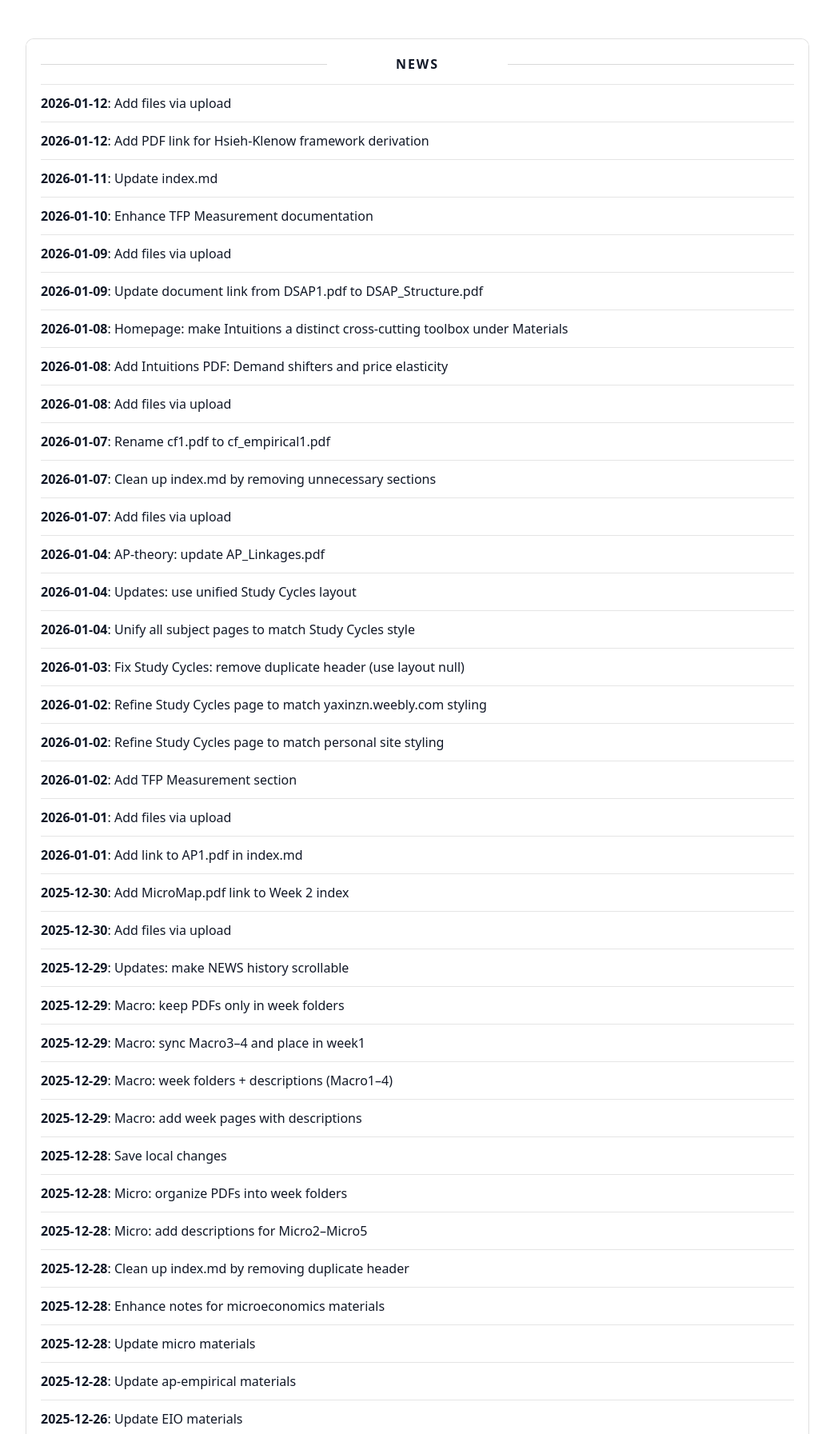
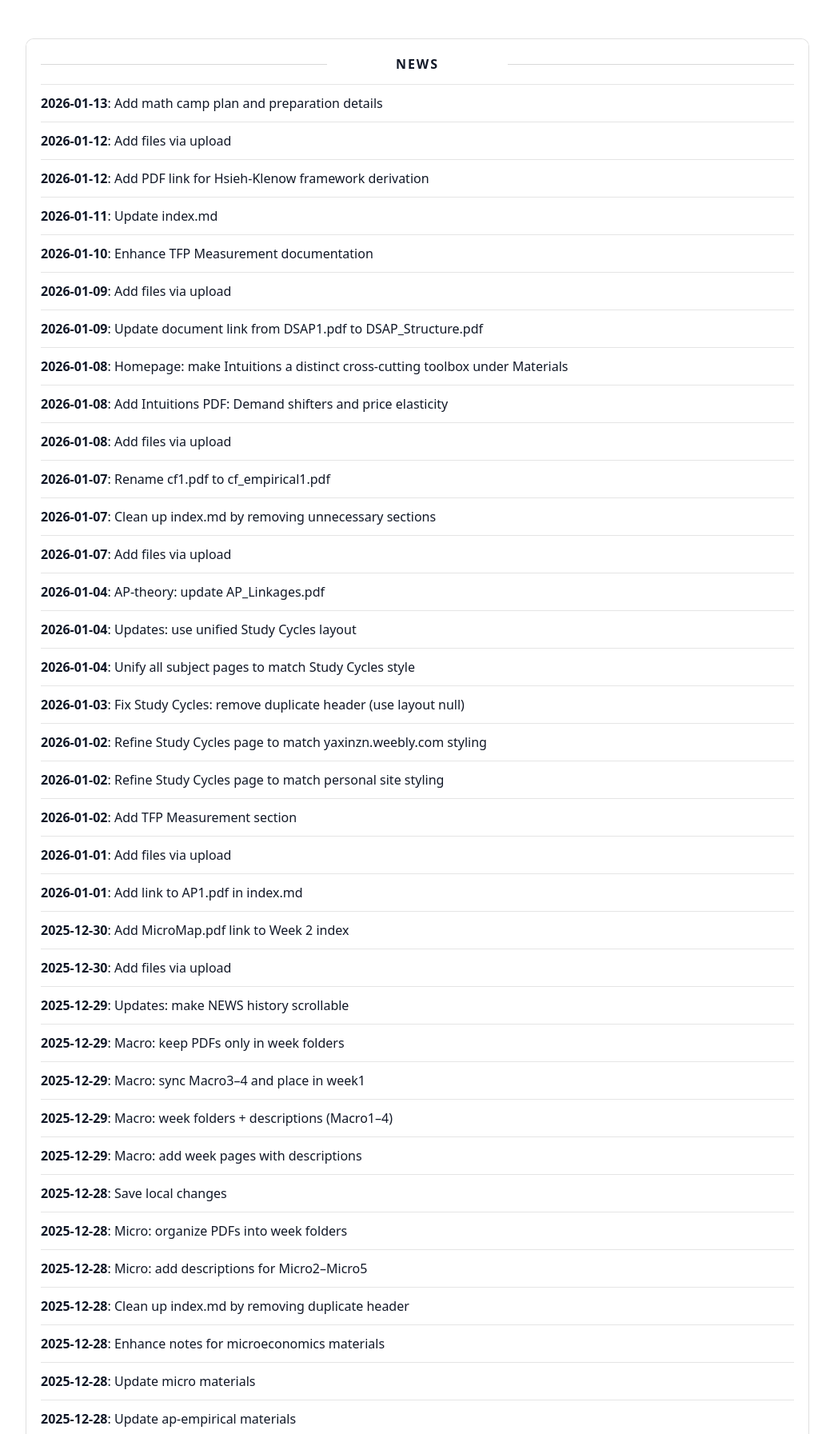
Before and after one commit to yaxinzn/study-archive, a Jekyll site: the page built from updates/index.md, in a window 1280 px wide, cut to the strip 476-2269 px from the top of the page. Shown: the whole strip at 80% size, without its empty margins (118-1161 px from the left). Built offline with Jekyll 4.4.1, drawn with Linux system fonts in a browser that asks for light colours; some of the changed text lies outside the part shown.

Commit message:
chore: update NEWS feed

```diff
--- a/_data/news.yml
+++ b/_data/news.yml
@@ -1,4 +1,7 @@
 # Auto-generated update history (sorted newest -> oldest). Do not edit manually.
+- ts: "1768281764"
+  date: "2026-01-13"
+  title: "Add math camp plan and preparation details"
 - ts: "1768214543"
   date: "2026-01-12"
   title: "Add files via upload"
```
